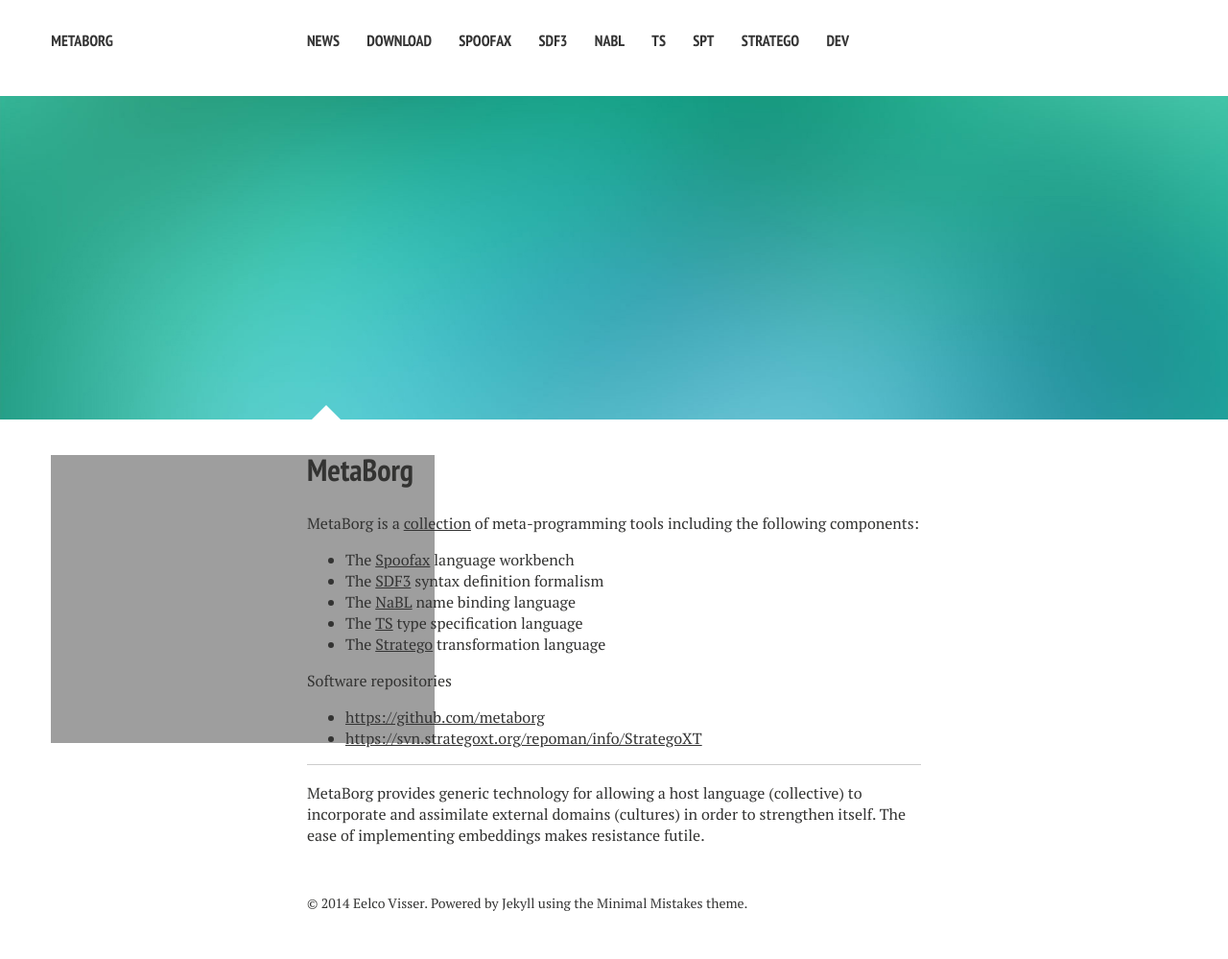
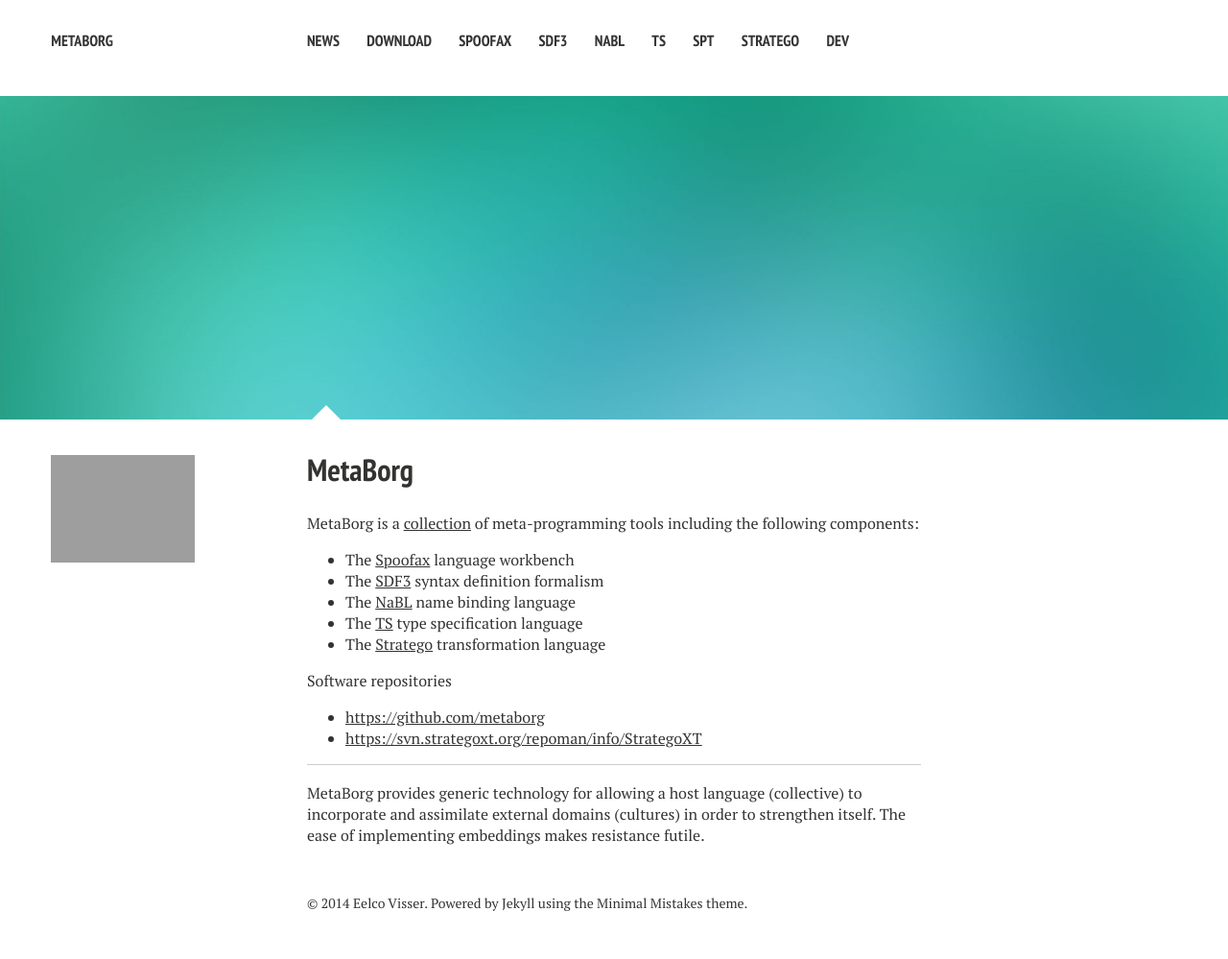
Before and after one commit to MartijnDwars/metaborg.github.io, a Jekyll site: the page built from index.md, in a window 1280 px wide. Shown: the whole page at 96% size. Built offline with Jekyll 4.4.1, drawn with Linux system fonts in a browser that asks for light colours; nearby versions of some CDN libraries.

Commit message:
css for photo in sidebar

```diff
--- a/_sass/page.scss
+++ b/_sass/page.scss
@@ -362,6 +362,9 @@
 		max-width: 110px;
 		@include rounded(150px);
 	}
+	.side-photo {
+		max-width: 150px;
+	}
 	@media #{$small} {
 		display: block;
 		@include grid(12,2);
```
